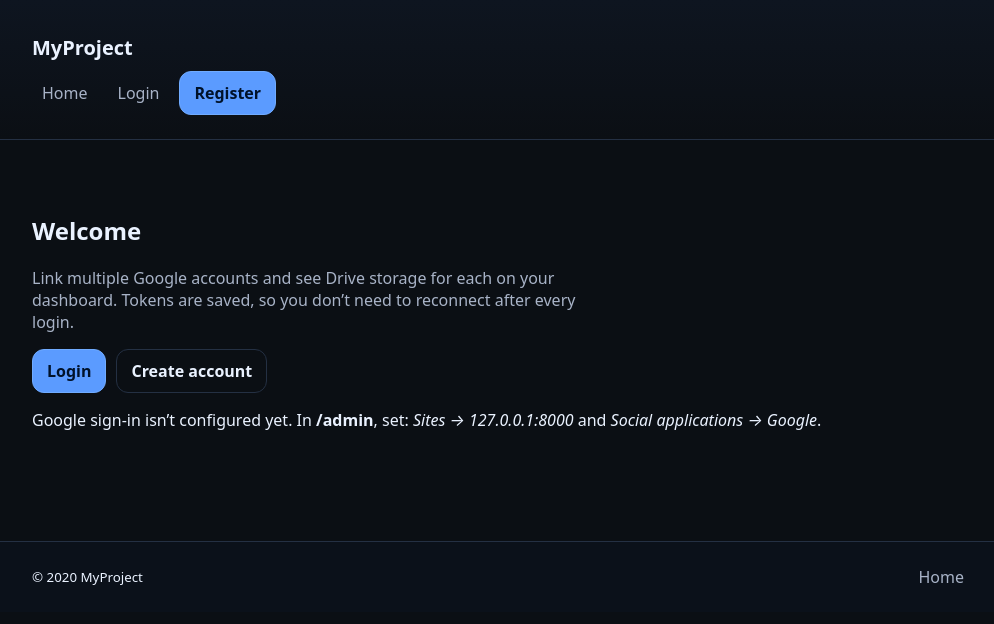
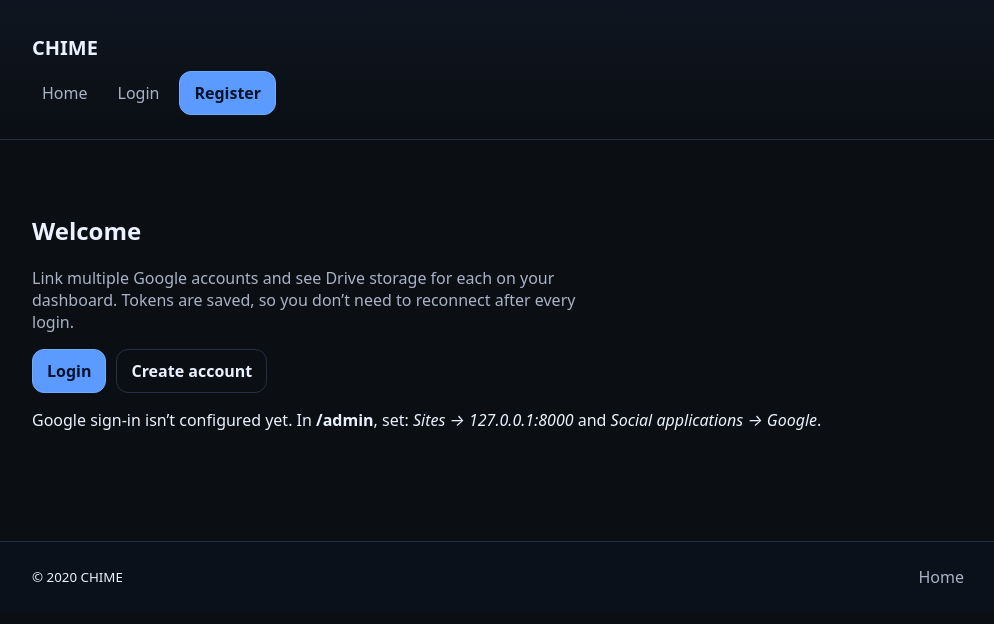
Before and after one commit to Rafat-Aman/CHIME, a Django app: template templates/home.html in a window 1280 px wide. Shown: the top 624 px of the page, without its empty margins (142-1136 px from the left). Run offline with Django 5.2, Linux system fonts and the light colour scheme; the template is opened without the code that fills it: most values are stand-ins (such as "Sample title", 1, 10 or a date in 2020); some libraries are stand-ins or nearby versions.

Commit message:
some naming modifications

```diff
--- a/templates/base.html
+++ b/templates/base.html
@@ -3,7 +3,7 @@
 <html lang="en">
 <head>
   <meta charset="utf-8" />
-  <title>{% block title %}MyProject{% endblock %}</title>
+  <title>{% block title %}CHIME{% endblock %}</title>
   <meta name="viewport" content="width=device-width, initial-scale=1" />
   <link href="{% static 'css/site.css' %}" rel="stylesheet" />
   {% block head %}{% endblock %}
@@ -11,7 +11,7 @@
 <body>
   <header class="site-header">
     <div class="container">
-      <a class="brand" href="{% url 'home' %}">MyProject</a>
+      <a class="brand" href="{% url 'home' %}">CHIME</a>
       <nav class="nav">
         <a class="nav-link{% if request.resolver_match.url_name == 'home' %} active{% endif %}" href="{% url 'home' %}">Home</a>
 
@@ -43,7 +43,7 @@
 
   <footer class="site-footer">
     <div class="container">
-      <small>© {{ now|date:"Y" }} MyProject</small>
+      <small>© {{ now|date:"Y" }} CHIME</small>
       <div class="footer-links">
         <a href="{% url 'home' %}">Home</a>
         {% if request.user.is_authenticated %}
--- a/templates/dashboard.html
+++ b/templates/dashboard.html
@@ -1,11 +1,11 @@
 {% extends "base.html" %}
 {% load socialaccount %}
 
-{% block title %}Dashboard · MyProject{% endblock %}
+{% block title %}Dashboard · CHIME{% endblock %}
 
 {% block content %}
   <div class="page-head">
-    <h2>Your Dashboard</h2>
+    <h2>Dashboard</h2>
     <div class="page-actions">
       <a class="btn-outline" href="{% url 'home' %}">Home</a>
       <a class="btn-outline" href="{% url 'profile' %}">Profile</a>
--- a/templates/home.html
+++ b/templates/home.html
@@ -1,7 +1,7 @@
 {% extends "base.html" %}
 {% load socialaccount %}
 
-{% block title %}Home · MyProject{% endblock %}
+{% block title %}Home · CHIME{% endblock %}
 
 {% block content %}
   <section class="hero">
--- a/templates/profile.html
+++ b/templates/profile.html
@@ -1,6 +1,6 @@
 {% extends "base.html" %}
 
-{% block title %}Profile · MyProject{% endblock %}
+{% block title %}Profile · CHIME{% endblock %}
 
 {% block content %}
   <div class="page-head">
--- a/templates/socialaccount/connections.html
+++ b/templates/socialaccount/connections.html
@@ -1,7 +1,7 @@
 {% extends "base.html" %}
 {% load i18n socialaccount %}
 
-{% block title %}Connected Accounts · MyProject{% endblock %}
+{% block title %}Connected Accounts · CHIME{% endblock %}
 
 {% block content %}
   <div class="page-head">
```
